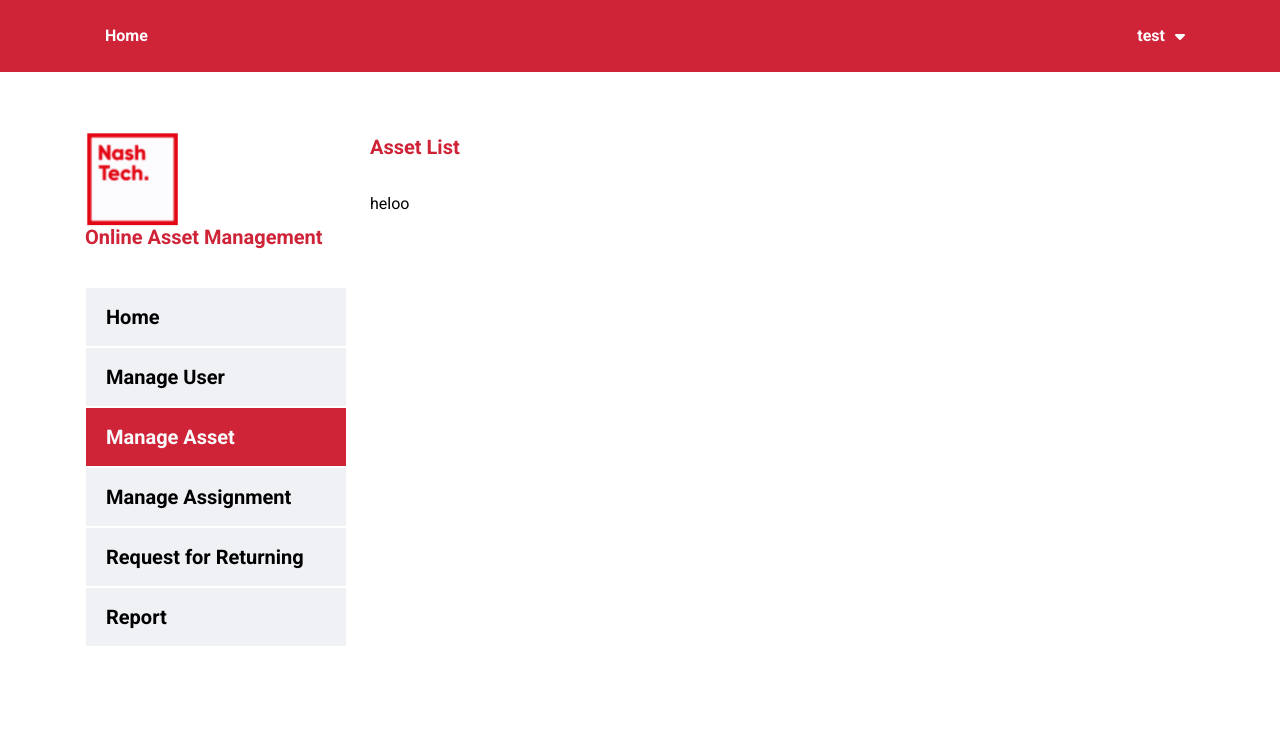
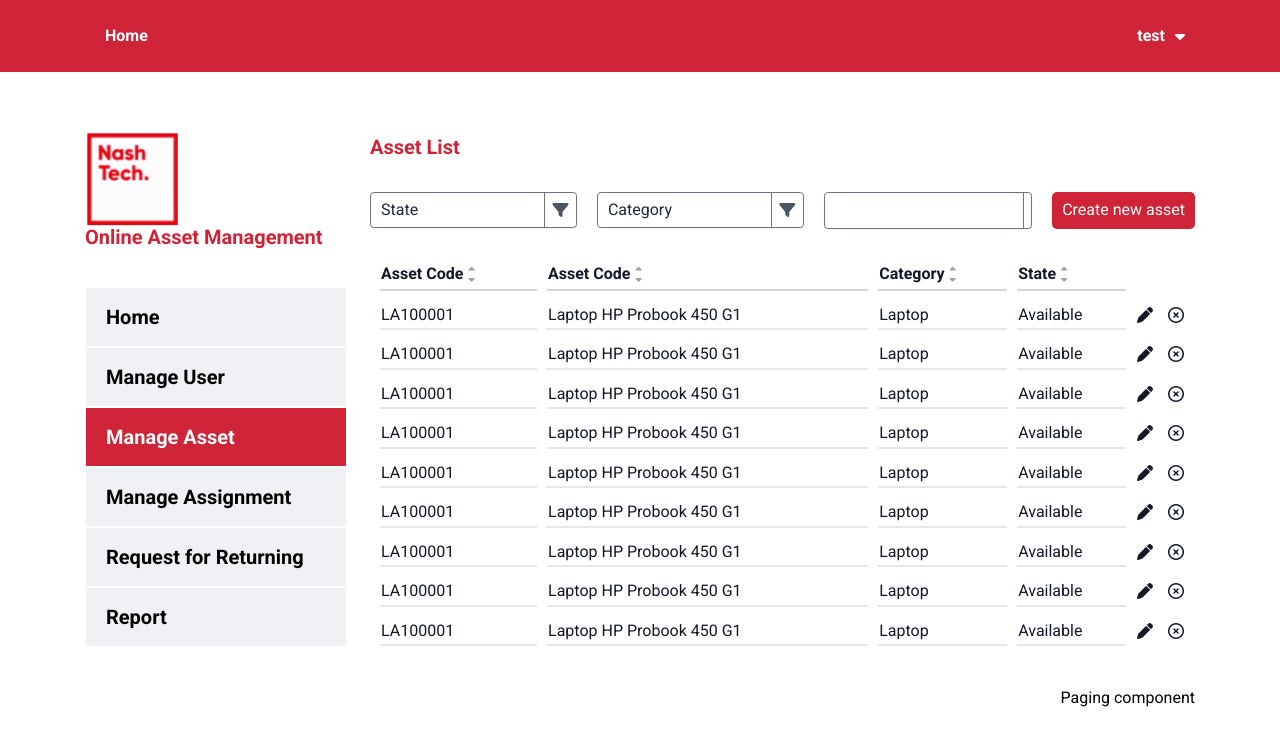
Before and after one commit to hoanglequocanhit89/AssetManagementUI, a React (Create React App) app: page /manage-asset in a window 1280 px wide. Shown: the top 746 px of the page. Built offline with nearby package versions, Linux system fonts and the light colour scheme.

Commit message:
Feat/#63 view asset list (#7)
* update scroll y table

* update form modal

* update table scroll

```diff
--- a/src/assets/scss/base/_base.scss
+++ b/src/assets/scss/base/_base.scss
@@ -72,6 +72,10 @@ input:-webkit-autofill:hover {
     }
 }
 
+.full-screen {
+    height: calc(100vh - 72px);
+}
+
 i,
 em {
     font-style: italic;
--- a/src/components/layouts/index.tsx
+++ b/src/components/layouts/index.tsx
@@ -8,12 +8,12 @@ const DefaultLayout = () => {
     return (
         <>
             <Header title={title} />
-            <div className="container">
-                <div className="row row-cols-2 py-[60px]">
-                    <div className="col col-3">
+            <div className="container full-screen">
+                <div className="row row-cols-2 py-[60px] h-full">
+                    <div className="col col-3 h-full">
                         <Sidebar setTitle={setTitle}/>
                     </div>
-                    <div className="col col-9">
+                    <div className="col col-9 h-full">
                         <Outlet />
                     </div>
                 </div>
--- a/src/components/ui/content-wrapper/index.tsx
+++ b/src/components/ui/content-wrapper/index.tsx
@@ -7,7 +7,7 @@ interface contentWrapperProps {
 
 const ContentWrapper = (props: contentWrapperProps) => {
     return (
-        <div className="content-wrapper">
+        <div className="content-wrapper h-full flex flex-col">
             <h2 className="section-title mb-[30px]">{props.title}</h2>
             {props.children}
         </div>
--- /dev/null
+++ b/src/components/ui/form-modal-group/index.tsx
@@ -0,0 +1,23 @@
+import React, { ReactNode } from "react";
+
+interface FormModalProps {
+    title: string,
+    value: string | ReactNode;
+};
+
+const FormModalGroup = ({ title, value }: FormModalProps) => {
+
+
+    return (
+        <div className="form-modal__group">
+            <span className="form-modal__group--text">{title}</span>
+            {
+                typeof(value) === 'string' ?
+                <span className="form-modal__group--text">{value}</span> :
+                <div className="">{value}</div>
+            }
+        </div>
+    )
+};
+
+export default FormModalGroup;
--- a/src/components/ui/table/index.tsx
+++ b/src/components/ui/table/index.tsx
@@ -60,7 +60,7 @@ const Table = <T extends { id: number }>({
     };
 
     return (
-        <div className="w-full overflow-x-auto">
+        <div className="w-full overflow-y-scroll">
             <table className="w-full border-separate border-spacing-x-[10px] border-spacing-y-[10px]">
                 <thead>
                     <tr>
--- a/src/pages/home/index.tsx
+++ b/src/pages/home/index.tsx
@@ -2,21 +2,23 @@ import { useState } from "react";
 import ContentWrapper from "../../components/ui/content-wrapper"
 import FormModal from "../../components/ui/form-modal";
 
+
 const Home = () => {
 
-    const [showModal, setShowModal] = useState(true);
+    const [showModal, setShowModal] = useState(false);
 
     return (
         <ContentWrapper title={'My Assignment'}>
+            <button onClick={() => setShowModal(true)}>ShowModal</button>
             <h1>heloo</h1>
             {
                 showModal &&
                 <FormModal
                     title="Detailed User Information"
-                    closeBtn
+                    closeBtn={true}
                     closeModal={() => setShowModal(false)}
                 >
-                    <div onClick={() => setShowModal(true)}>heelo</div>
+                    <div>heelo</div>
                 </FormModal>
             }
         </ContentWrapper>
--- /dev/null
+++ b/src/pages/manage-asset/components/detail-asset/index.tsx
@@ -0,0 +1,51 @@
+import FormModal from "../../../../components/ui/form-modal";
+import FormModalGroup from "../../../../components/ui/form-modal-group";
+import { Column } from "../../../../components/ui/table";
+
+interface History {
+    date: string,
+    assignedTo: string,
+    assignedBy: string,
+    returnedDate: string
+};
+
+const columns: Column<History>[] = [
+    { key: "date", title: "Date"},
+    { key: "assignedTo", title: "Assigned to"},
+    { key: "assignedBy", title: "Assigned by"},
+    { key: "returnedDate", title: "Returned Date"}
+];
+
+interface DetailAssetData {
+    assetCode: string,
+    assetName: string,
+    category: string,
+    installedDate: string,
+    state: string,
+    location: string,
+    specification: string,
+    history: History[]
+};
+
+interface DetailedAsssetProps {
+    closeModal: () => void
+    // data: DetailAssetData
+};
+
+
+
+const DetailAssetModal = (props: DetailedAsssetProps) => {
+
+    return (
+        <FormModal
+            title="Detailed Asset Information"
+            closeBtn
+            closeModal={props.closeModal}
+        >
+            <FormModalGroup title="Asset Code" value="LA100001" />
+            <FormModalGroup title="Asset Name" value={<h1>Hello</h1>} />
+        </FormModal>
+    )
+};
+
+export default DetailAssetModal;
--- a/src/pages/manage-asset/index.tsx
+++ b/src/pages/manage-asset/index.tsx
@@ -1,10 +1,269 @@
-import ContentWrapper from "../../components/ui/content-wrapper"
+import ContentWrapper from "../../components/ui/content-wrapper";
+import Table, { Column } from "../../components/ui/table";
+import React from "react";
+import FormModal from "../../components/ui/form-modal";
+import DetailAssetModal from "./components/detail-asset";
+import SelectFilter from "../../components/ui/select-filter";
+import SearchInput from "../../components/ui/search";
+import Button from "../../components/ui/button";
+
+interface Asset {
+    id: number,
+    assetCode: string,
+    assetName: string,
+    category: string,
+    state: string;
+};
+
+const assetList: Asset[] = [
+    {
+        id: 1,
+        assetCode: "LA100001",
+        assetName: "Laptop HP Probook 450 G1",
+        category: "Laptop",
+        state: "Available"
+    },
+    {
+        id: 1,
+        assetCode: "LA100001",
+        assetName: "Laptop HP Probook 450 G1",
+        category: "Laptop",
+        state: "Available"
+    },
+    {
+        id: 1,
+        assetCode: "LA100001",
+        assetName: "Laptop HP Probook 450 G1",
+        category: "Laptop",
+        state: "Available"
+    },
+    {
+        id: 1,
+        assetCode: "LA100001",
+        assetName: "Laptop HP Probook 450 G1",
+        category: "Laptop",
+        state: "Available"
+    },
+    {
+        id: 1,
+        assetCode: "LA100001",
+        assetName: "Laptop HP Probook 450 G1",
+        category: "Laptop",
+        state: "Available"
+    },
+    {
+        id: 1,
+        assetCode: "LA100001",
+        assetName: "Laptop HP Probook 450 G1",
+        category: "Laptop",
+        state: "Available"
+    },
+    {
+        id: 1,
+        assetCode: "LA100001",
+        assetName: "Laptop HP Probook 450 G1",
+        category: "Laptop",
+        state: "Available"
+    },
+    {
+        id: 1,
+        assetCode: "LA100001",
+        assetName: "Laptop HP Probook 450 G1",
+        category: "Laptop",
+        state: "Available"
+    },
+    {
+        id: 1,
+        assetCode: "LA100001",
+        assetName: "Laptop HP Probook 450 G1",
+        category: "Laptop",
+        state: "Available"
+    },
+    {
+        id: 1,
+        assetCode: "LA100001",
+        assetName: "Laptop HP Probook 450 G1",
+        category: "Laptop",
+        state: "Available"
+    },
+    {
+        id: 1,
+        assetCode: "LA100001",
+        assetName: "Laptop HP Probook 450 G1",
+        category: "Laptop",
+        state: "Available"
+    },
+    {
+        id: 1,
+        assetCode: "LA100001",
+        assetName: "Laptop HP Probook 450 G1",
+        category: "Laptop",
+        state: "Available"
+    },
+    {
+        id: 1,
+        assetCode: "LA100001",
+        assetName: "Laptop HP Probook 450 G1",
+        category: "Laptop",
+        state: "Available"
+    },
+    {
+        id: 1,
+        assetCode: "LA100001",
+        assetName: "Laptop HP Probook 450 G1",
+        category: "Laptop",
+        state: "Available"
+    },
+    {
+        id: 1,
+        assetCode: "LA100001",
+        assetName: "Laptop HP Probook 450 G1",
+        category: "Laptop",
+        state: "Available"
+    },
+    {
+        id: 1,
+        assetCode: "LA100001",
+        assetName: "Laptop HP Probook 450 G1",
+        category: "Laptop",
+        state: "Available"
+    },
+    {
+        id: 1,
+        assetCode: "LA100001",
+        assetName: "Laptop HP Probook 450 G1",
+        category: "Laptop",
+        state: "Available"
+    },
+    {
+        id: 1,
+        assetCode: "LA100001",
+        assetName: "Laptop HP Probook 450 G1",
+        category: "Laptop",
+        state: "Available"
+    },
+    {
+        id: 1,
+        assetCode: "LA100001",
+        assetName: "Laptop HP Probook 450 G1",
+        category: "Laptop",
+        state: "Available"
+    },
+    {
+        id: 1,
+        assetCode: "LA100001",
+        assetName: "Laptop HP Probook 450 G1",
+        category: "Laptop",
+        state: "Available"
+    },
+    {
+        id: 1,
+        assetCode: "LA100001",
+        assetName: "Laptop HP Probook 450 G1",
+        category: "Laptop",
+        state: "Available"
+    },
+    {
+        id: 1,
+        assetCode: "LA100001",
+        assetName: "Laptop HP Probook 450 G1",
+        category: "Laptop",
+        state: "Available"
+    }
+];
+
+const columns: Column<Asset>[] = [
+    { key: 'assetCode', title: 'Asset Code' },
+    { key: 'assetName', title: 'Asset Code' },
+    { key: 'category', title: 'Category' },
+    { key: 'state', title: 'State' },
+    { key: 'action', actions: [
+        {
+            render: (row) => (<i className="fa-solid fa-pen"></i>),
+            onClick: (row) => console.log("update", row),
+        },
+        {
+            render: (row) => (<i className="fa-regular fa-circle-xmark"></i>),
+            onClick: (row) => console.log("Delete", row),
+        }
+    ]},
+];
+
+const stateArr = [
+    {
+        value: 'available',
+        label: 'Available'
+    },
+    {
+        value: 'not-available',
+        label: 'Not available'
+    },
+    {
+        value: 'assigned',
+        label: 'Assigned'
+    },
+];
+
+const categoryArr = [
+    {
+        value: 'laptop',
+        label: 'Laptop'
+    },
+    {
+        value: 'monitor',
+        label: 'Monitor'
+    },
+    {
+        value: 'personal-computer',
+        label: 'Personal Computer'
+    },
+];
 
 const ManageAsset = () => {
+
+    const [editModal, setEditModal] = React.useState<boolean>(false);
+    const [stateFilter, setStateFilter] = React.useState<string>('');
+    const [categoryFilter, setCategoryFilter] = React.useState<string>('');
+
+    const handleOnRowClick = (id: number) => {
+        setEditModal(true);
+        console.log(id);
+    };
+
     return (
-        <ContentWrapper title={'Asset List'}>
-            <h1>heloo</h1>
-        </ContentWrapper>
+        <>
+            <ContentWrapper title={'Asset List'}>
+                <div className="d-flex gap-[20px] mb-[20px]">
+                    <SelectFilter
+                        label="State"
+                        options={stateArr}
+                        onSelect={(value) => setStateFilter(value)}
+                        selected={stateFilter}
+                    />
+                    <SelectFilter
+                        label="Category"
+                        options={categoryArr}
+                        onSelect={(value) => setCategoryFilter(value)}
+                        selected={categoryFilter}
+                    />
+                    <SearchInput onSearch={(data) => console.log(data)} />
+                    <Button text="Create new asset" type="primary" onClick={() => console.log("createnew")} />
+                </div>
+                <Table
+                    columns={columns}
+                    data={assetList}
+                    onSort={(key, direction) => console.log(key, direction)}
+                    onRowClick={(id) => handleOnRowClick(id)}
+                />
+                <h1 className="text-right py-[30px]">Paging component</h1>
+            </ContentWrapper>
+            { editModal &&
+                <DetailAssetModal
+                    closeModal={() => setEditModal(false)}
+
+                />
+            }
+        </>
     )
 };
 
```
